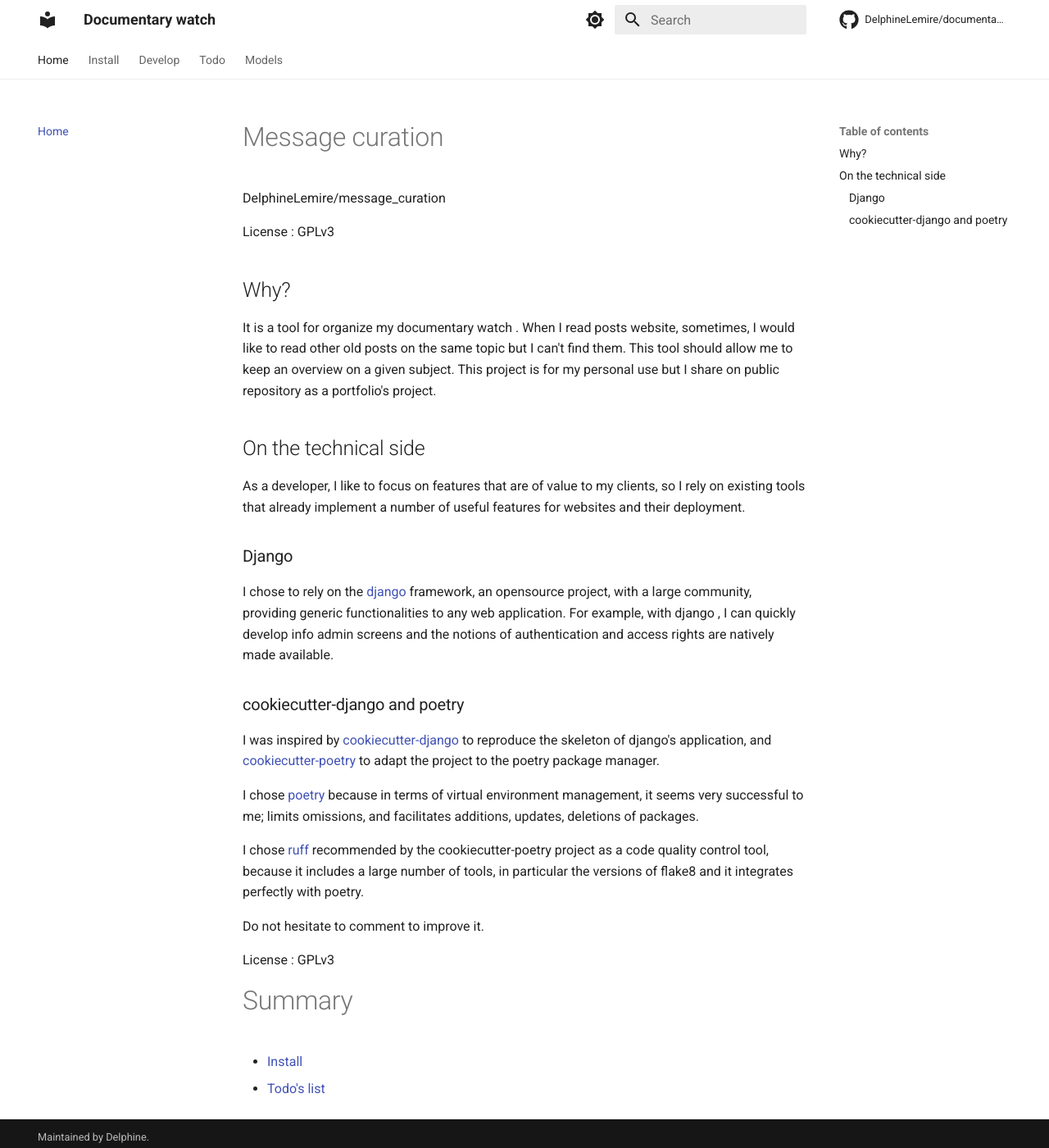
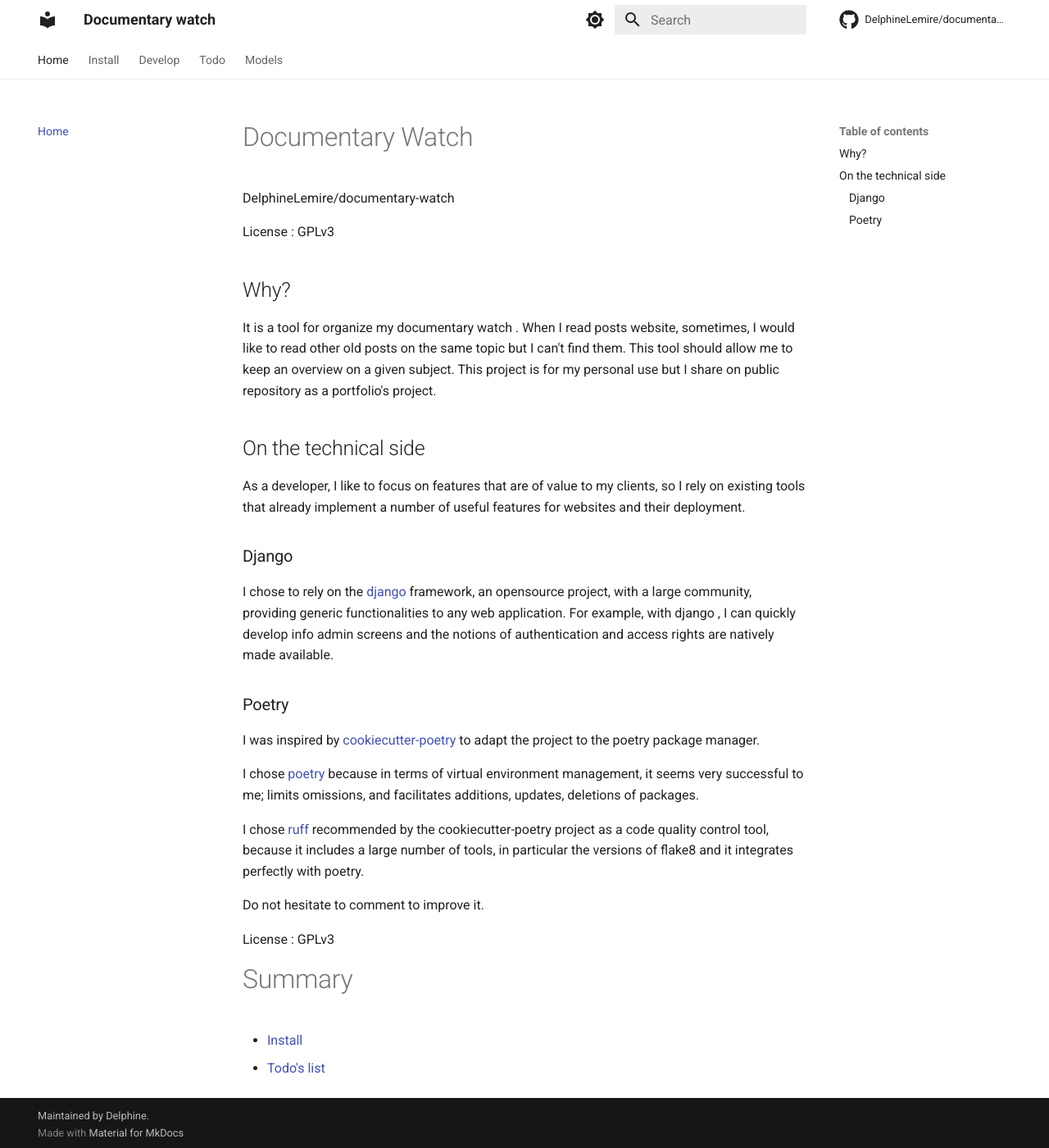
Before and after one commit to DelphineLemire/documentary-watch, an MkDocs documentation site: the page built from docs/README.md, in a window 1280 px wide and 1400 px high. Shown: the whole window at 82% size. Built offline with MkDocs 1.6.1 and Material for MkDocs 9.7.7, drawn with Linux system fonts in a browser that asks for light colours; comment, search, counter and statistics services are not loaded.

Commit message:
FIX/DOCS update title

```diff
--- a/docs/README.md
+++ b/docs/README.md
@@ -1,5 +1,5 @@
-# Message curation
-DelphineLemire/message_curation
+# Documentary Watch
+DelphineLemire/documentary-watch
 
 License : GPLv3
 
@@ -22,10 +22,9 @@
 For example, with django , I can quickly develop info admin screens and the notions of authentication
 and access rights are natively made available.
 
-### cookiecutter-django and poetry
+### Poetry
 
-I was inspired by [cookiecutter-django](https://github.com/cookiecutter/cookiecutter-django) to reproduce
-the skeleton of django's application, and [cookiecutter-poetry](https://fpgmaas.github.io/cookiecutter-poetry/) to adapt the
+I was inspired by [cookiecutter-poetry](https://fpgmaas.github.io/cookiecutter-poetry/) to adapt the
 project to the poetry package manager.
 
 
```
